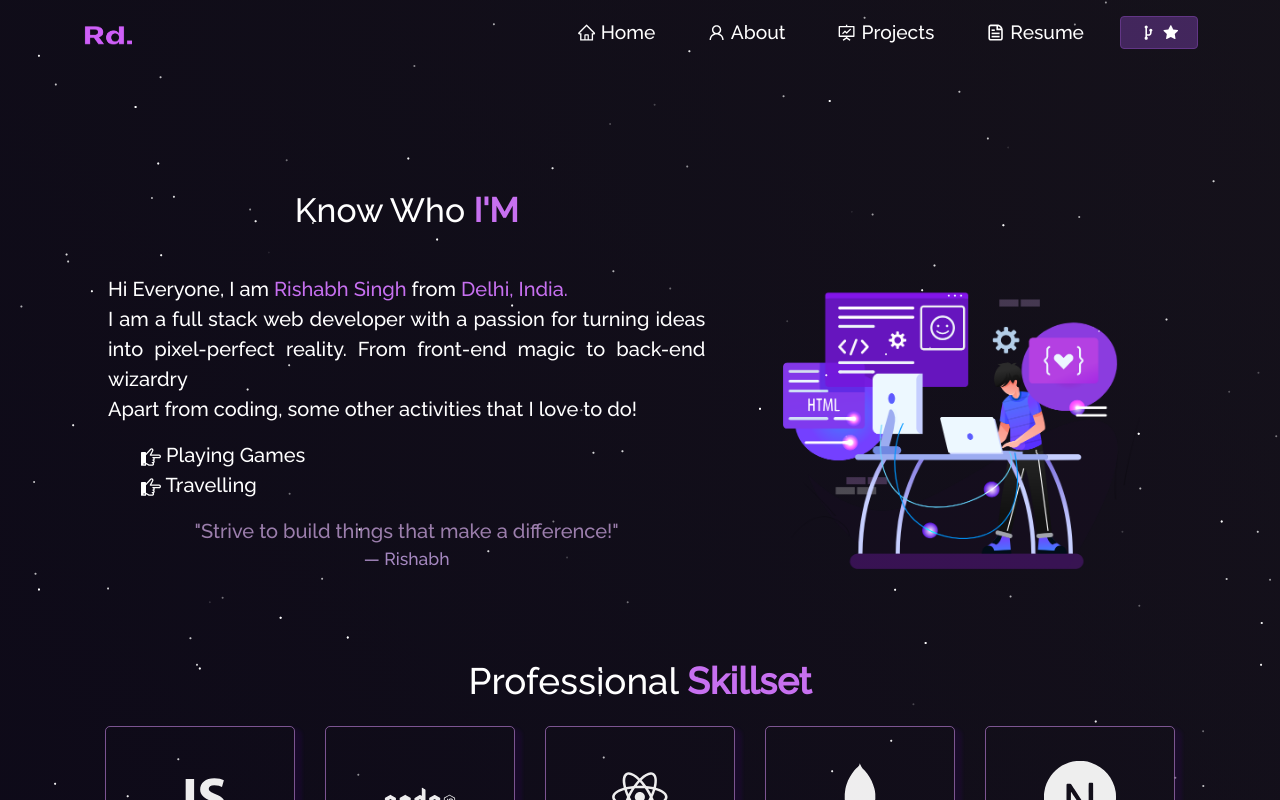
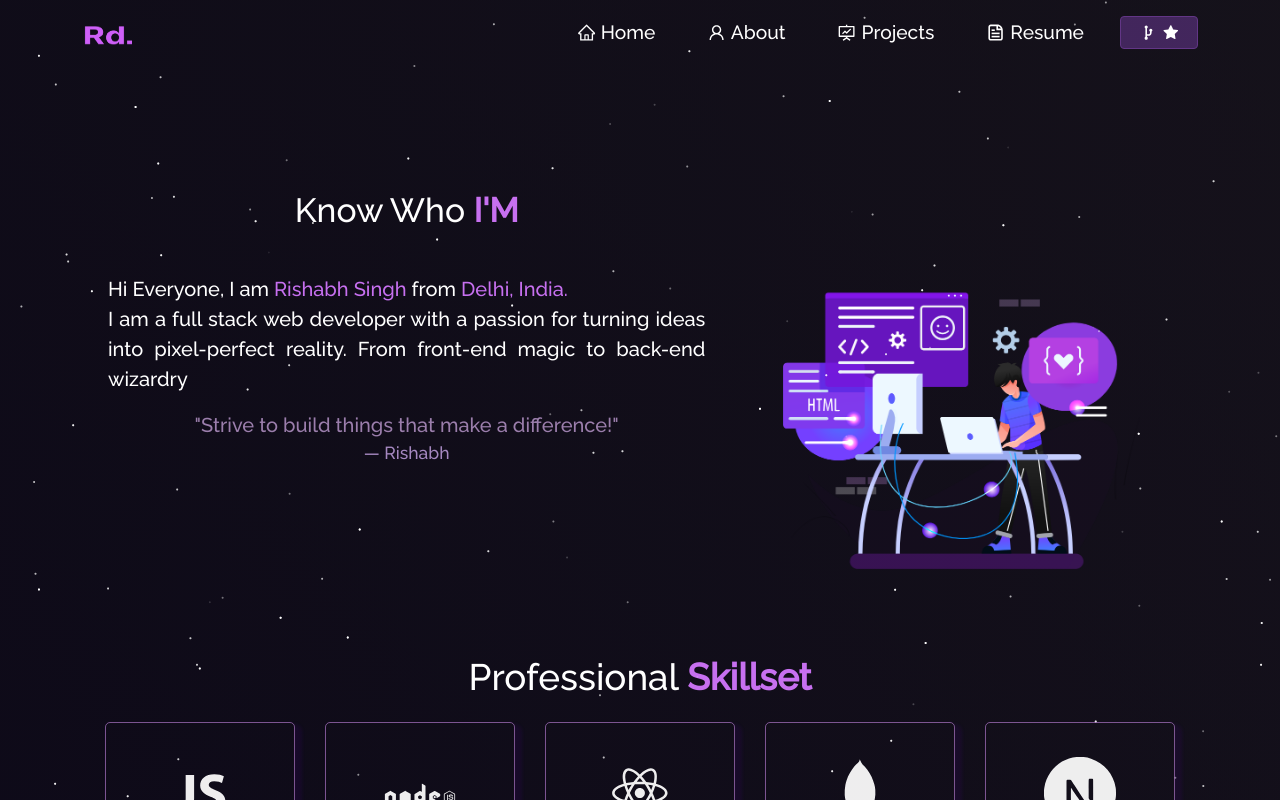
Before and after one commit to ryshabh20/Portfolio, a React (Create React App) app: page /about in a window 1280 px wide. Shown: the top 800 px of the page. Built offline with nearby package versions, Linux system fonts and the light colour scheme.

Commit message:
Update AboutCard.js
Removed hobbies

```diff
--- a/src/components/About/AboutCard.js
+++ b/src/components/About/AboutCard.js
@@ -14,16 +14,8 @@ function AboutCard() {
             ideas into pixel-perfect reality. From front-end magic to back-end
             wizardry
             <br />
-            Apart from coding, some other activities that I love to do!
           </p>
-          <ul>
-            <li className="about-activity">
-              <ImPointRight /> Playing Games
-            </li>
-            <li className="about-activity">
-              <ImPointRight /> Travelling
-            </li>
-          </ul>
+
 
           <p style={{ color: "rgb(155 126 172)" }}>
             "Strive to build things that make a difference!"{" "}
```
